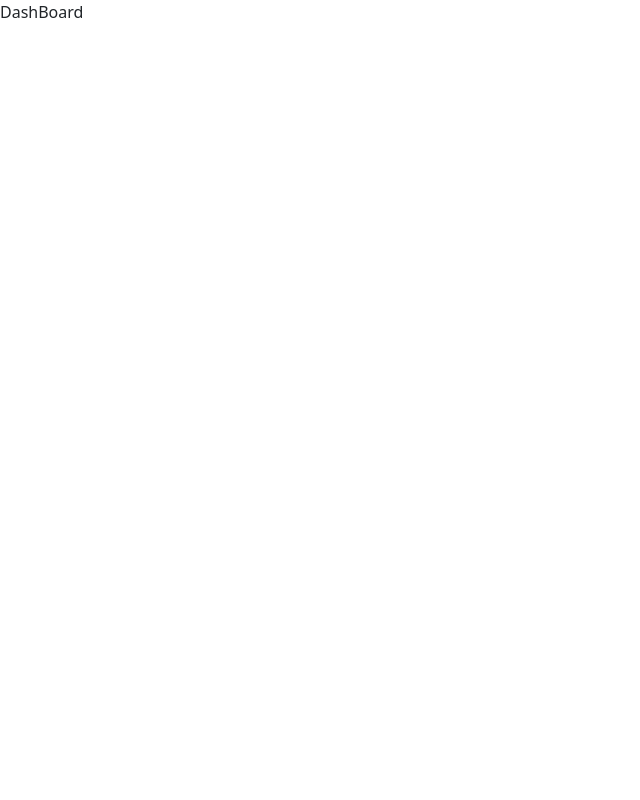
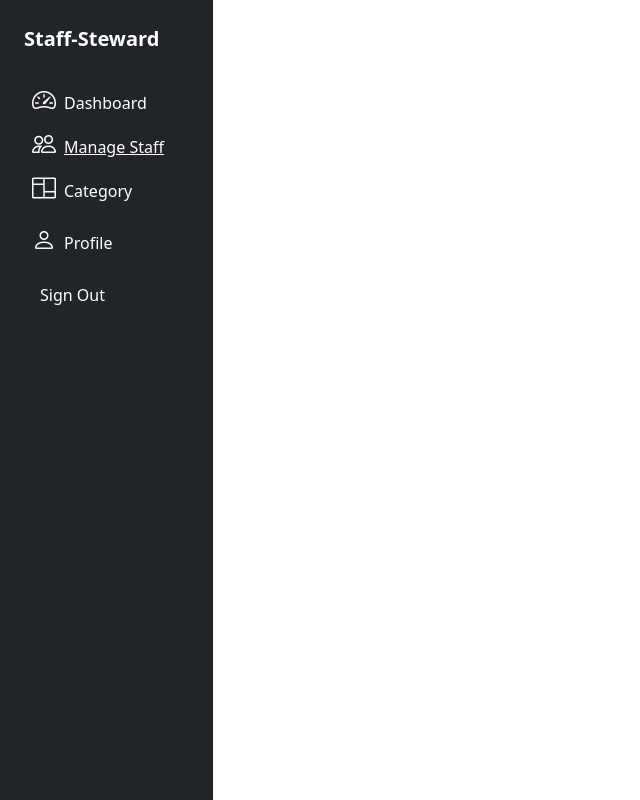
Before and after one commit to Njagi-G/Staff-Steward, a React (Vite) app: page /dashboard in a window 1280 px wide. Shown: the whole page, without its empty margins (0-640 px from the left). Built offline with nearby package versions, Linux system fonts and the light colour scheme.

Commit message:
added bootstrap styling to Dashboard

```diff
--- a/src/components/Dashboard.jsx
+++ b/src/components/Dashboard.jsx
@@ -1,11 +1,73 @@
-import React from 'react'
+import React from "react";
+import { Link } from "react-router-dom";
+import "bootstrap-icons/font/bootstrap-icons.css";
 
-function Dashboard () {
+function Dashboard() {
   return (
-    <div>
-      DashBoard
+    <div className="container-fluid">
+      <div className="row flex-nowrap">
+        <div className="col-auto col-md-3 col-xl-2 px-sm-2 px-0 bg-dark">
+          <div className="d-flex flex-column align-items-center align-items-sm-start px-3 pt-2 text-white min-vh-100">
+            <Link
+              to="/dashboard"
+              className="d-flex align-items-center pb-3 mb-md-1 mt-md-3 me-md-auto text-white text-decoration-none"
+            >
+              <span className="fs-5 fw-bolder d-none d-sm-inline">
+                Staff-Steward
+              </span>
+            </Link>
+            <ul
+              className="nav nav-pills flex-column mb-sm-auto mb-0 align-items-center align-items-sm-start"
+              id="menu"
+            >
+              <li className="w-100">
+                <Link
+                  to="/dashboard"
+                  className="nav-link text-white px-0 align-middle"
+                >
+                  <i className="fs-4 bi-speedometer2 ms-2"></i>
+                  <span className="ms-2 d-none d-sm-inline">Dashboard</span>
+                </Link>
+              </li>
+              <li className="w-100">
+                <Link
+                  to="/dashboard/employee"
+                  className="nav-lnk px-0 align-middle text-white"
+                >
+                  <i className="fs-4 bi-people ms-2"></i>
+                  <span className="ms-2 d-none d-sm-inline">Manage Staff</span>
+                </Link>
+              </li>
+              <li className="w-100">
+                <Link
+                  to="/dashboard/employee"
+                  className="nav-link px-0 align-middle text-white"
+                >
+                  <i className="fs-4 bi-columns ms-2"></i>
+                  <span className="ms-2 d-none d-sm-inline">Category</span>
+                </Link>
+              </li>
+              <li className="w-100">
+                <Link
+                  to="/dashboard/profile"
+                  className="nav-link px-0 align-middle text-white"
+                >
+                  <i className="fs-4 bi-person ms-2"></i>
+                  <span className="ms-2 d-none d-sm-inline">Profile</span>
+                </Link>
+              </li>
+              <li className="w-100">
+                <Link className="nav-link px-0 align-middle text-white">
+                  <i className="fs-4 b-power ms-2"></i>
+                  <span className="ms-2 d-none d-sm-inline">Sign Out</span>
+                </Link>
+              </li>
+            </ul>
+          </div>
+        </div>
+      </div>
     </div>
-  )
+  );
 }
 
-export default Dashboard
+export default Dashboard;
```
